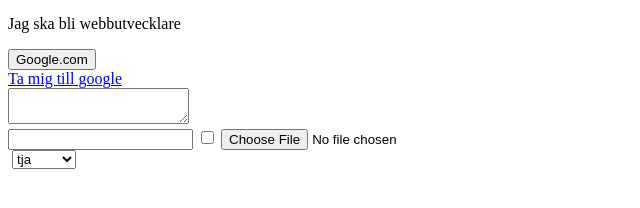
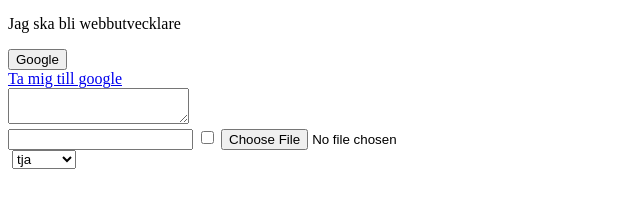
Before and after one commit to jasminmahmutovic/hemsida, a plain HTML site: page index.html in a window 1280 px wide. Shown: the part 160-368 px from the top of the page, 0-640 px from the left. Drawn offline with Linux system fonts and the light colour scheme.

Commit message:
Andrade knappen

```diff
--- a/index.html
+++ b/index.html
@@ -16,7 +16,7 @@
         </div>
 
         <a href="https://google.com">
-            <button>Google.com</button>
+            <button>Google</button>
         </a>
 
         <br/>
```
